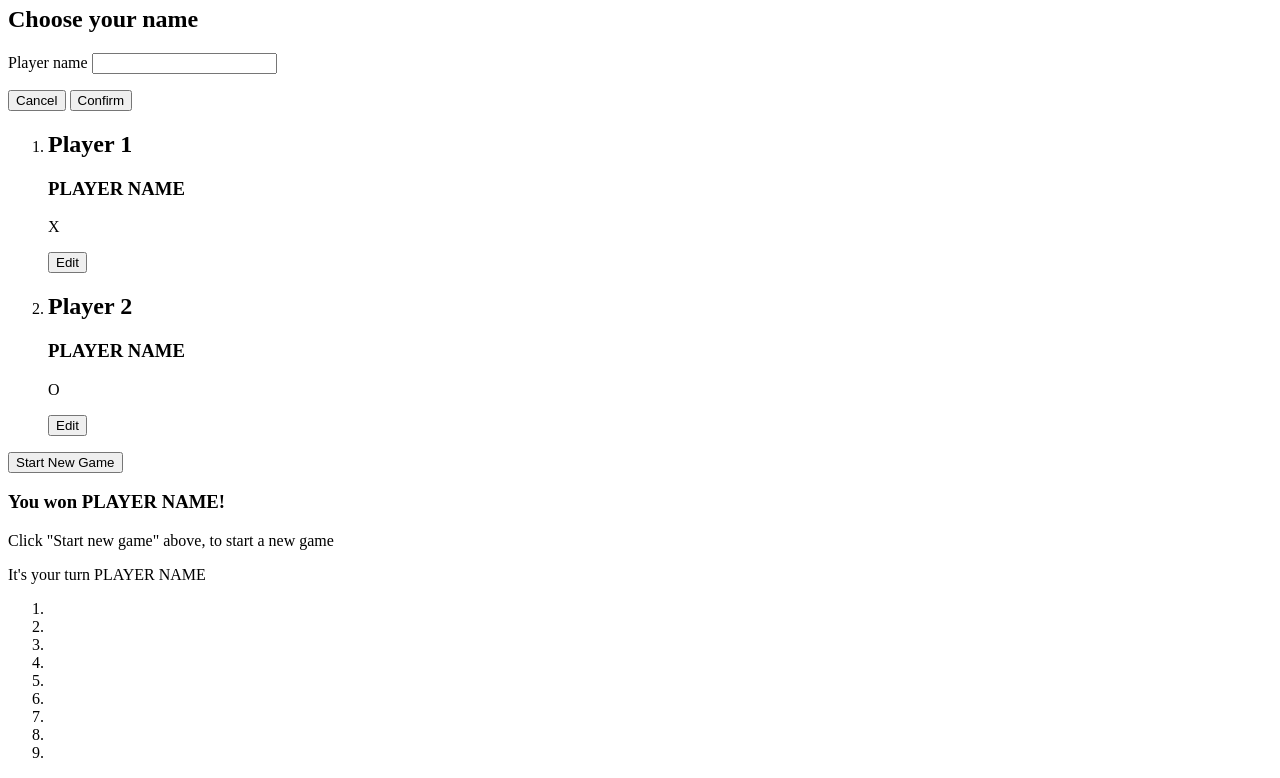
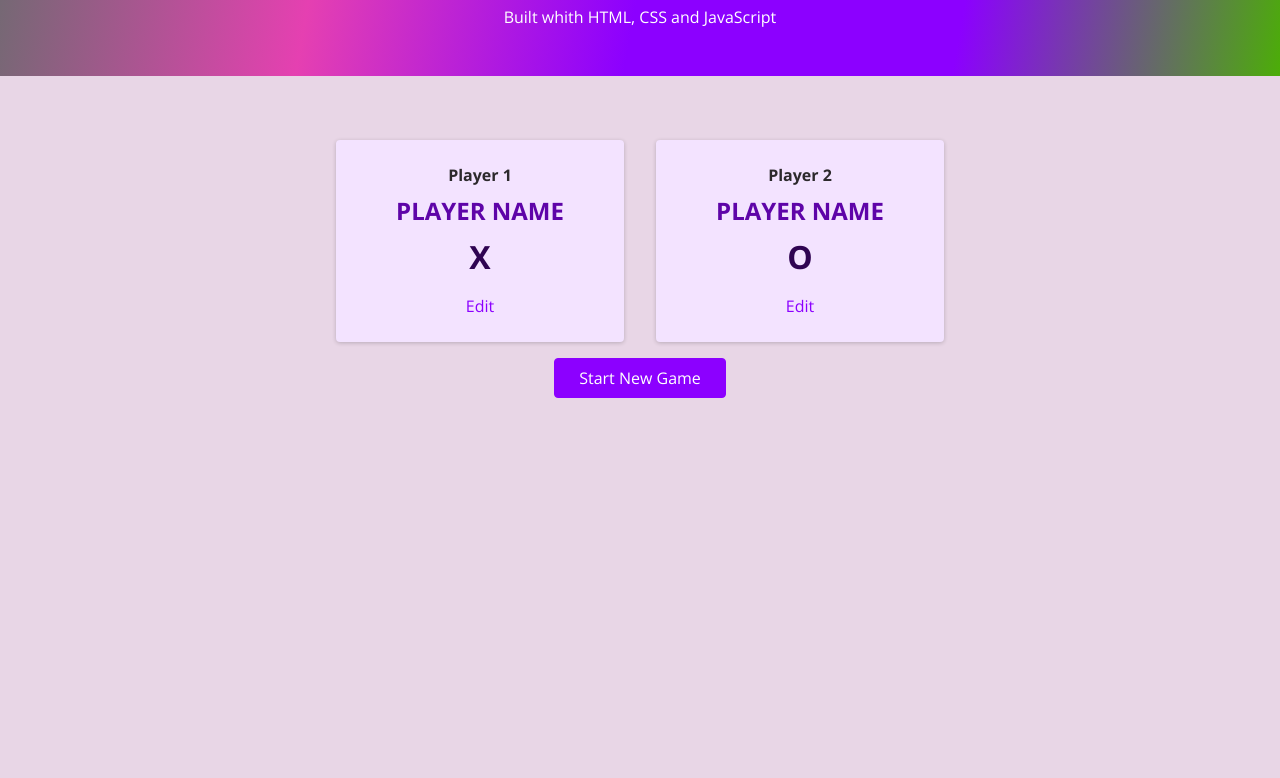
Before and after one commit to savinigoron/tiTacProject, a plain HTML site: page index.html in a window 1280 px wide. Shown: the part 112-890 px from the top of the page. After the commit the page ends 800 px from the top, so only its background shows below. Drawn offline with nearby package versions, Linux system fonts and the light colour scheme; the site is published under a folder, as on GitHub Pages, so addresses that start at the root find nothing.

Commit message:
Update index.html
changed path to js & css

```diff
--- a/index.html
+++ b/index.html
@@ -8,13 +8,13 @@
     <link rel="preconnect" href="https://fonts.googleapis.com">
     <link rel="preconnect" href="https://fonts.gstatic.com" crossorigin>
     <link href="https://fonts.googleapis.com/css2?family=Open+Sans:wght@400;700&display=swap" rel="stylesheet">
-    <link rel="stylesheet" href="/styles/style.css">
-    <link rel="stylesheet" href="/styles/game.css">
-    <link rel="stylesheet" href="/styles/overlays.css">
-    <link rel="stylesheet" href="/styles/config.css">
-    <script src="/scripts/config.js" defer></script>
-    <script src="/scripts/game.js" defer></script>
-    <script src="/scripts/app.js" defer></script>
+    <link rel="stylesheet" href="styles/style.css">
+    <link rel="stylesheet" href="styles/game.css">
+    <link rel="stylesheet" href="styles/overlays.css">
+    <link rel="stylesheet" href="styles/config.css">
+    <script src="scripts/config.js" defer></script>
+    <script src="scripts/game.js" defer></script>
+    <script src="scripts/app.js" defer></script>
     <title>Tic Tac Game</title>
 </head>
 
```
